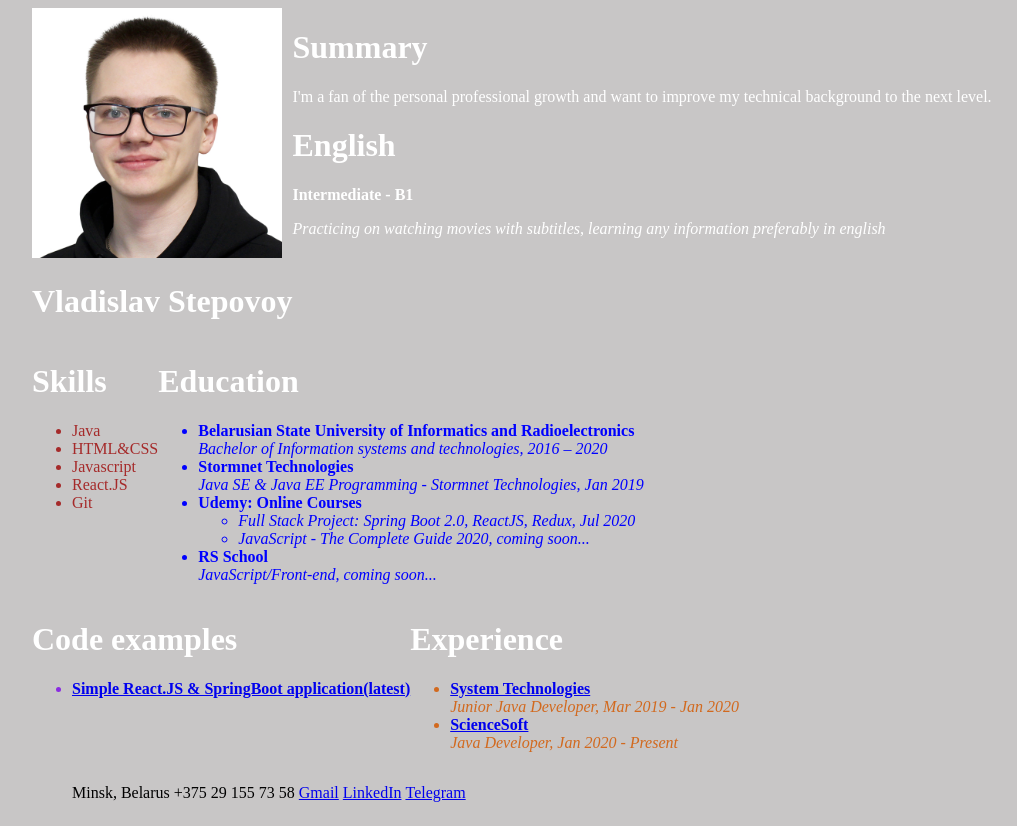
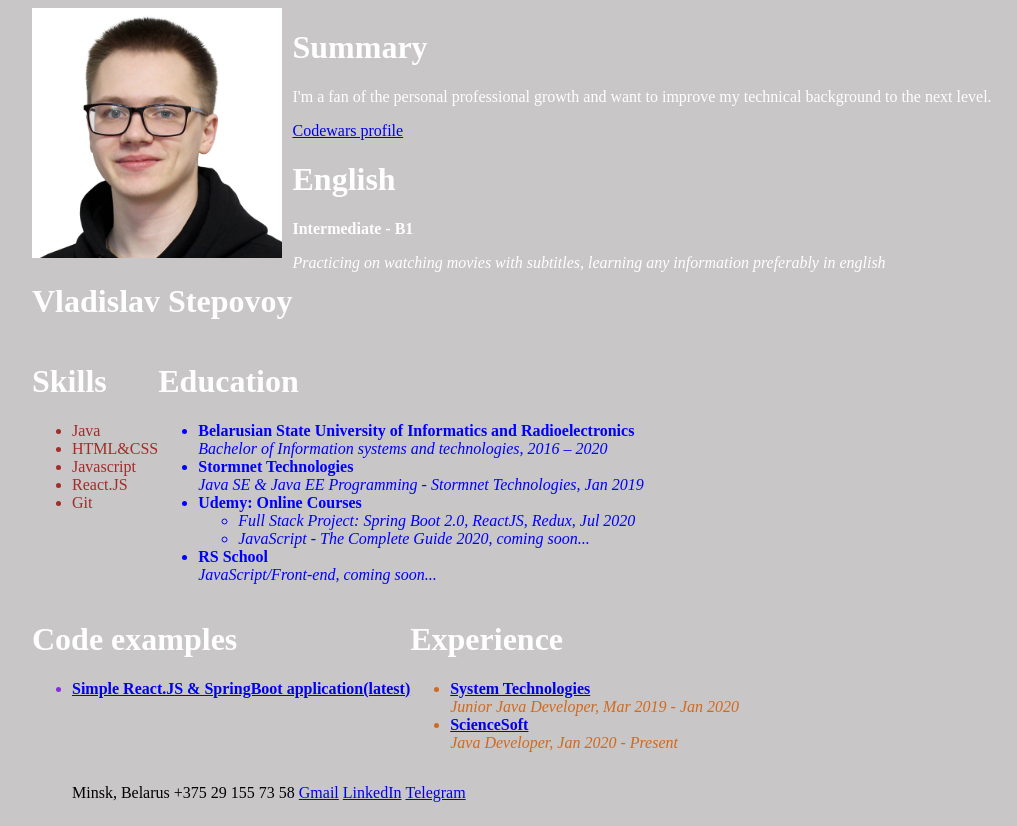
Before and after one commit to vladstepway/rsschool-cv, a plain HTML site: page index.html in a window 1280 px wide. Shown: the whole page, without its empty margins (96-1113 px from the left). Drawn offline with Linux system fonts and the light colour scheme.

Commit message:
feat: added link to codewars profile

```diff
--- a/index.html
+++ b/index.html
@@ -18,6 +18,8 @@
                 <p>I'm a fan of the personal professional growth and want to improve my technical background to the next
                     level.
                 </p>
+                <a href="https://www.codewars.com/users/vladstepway/badges/large">
+                Codewars profile</a>
             </div>
             <div class="english">
                 <h1>English</h1>
```
